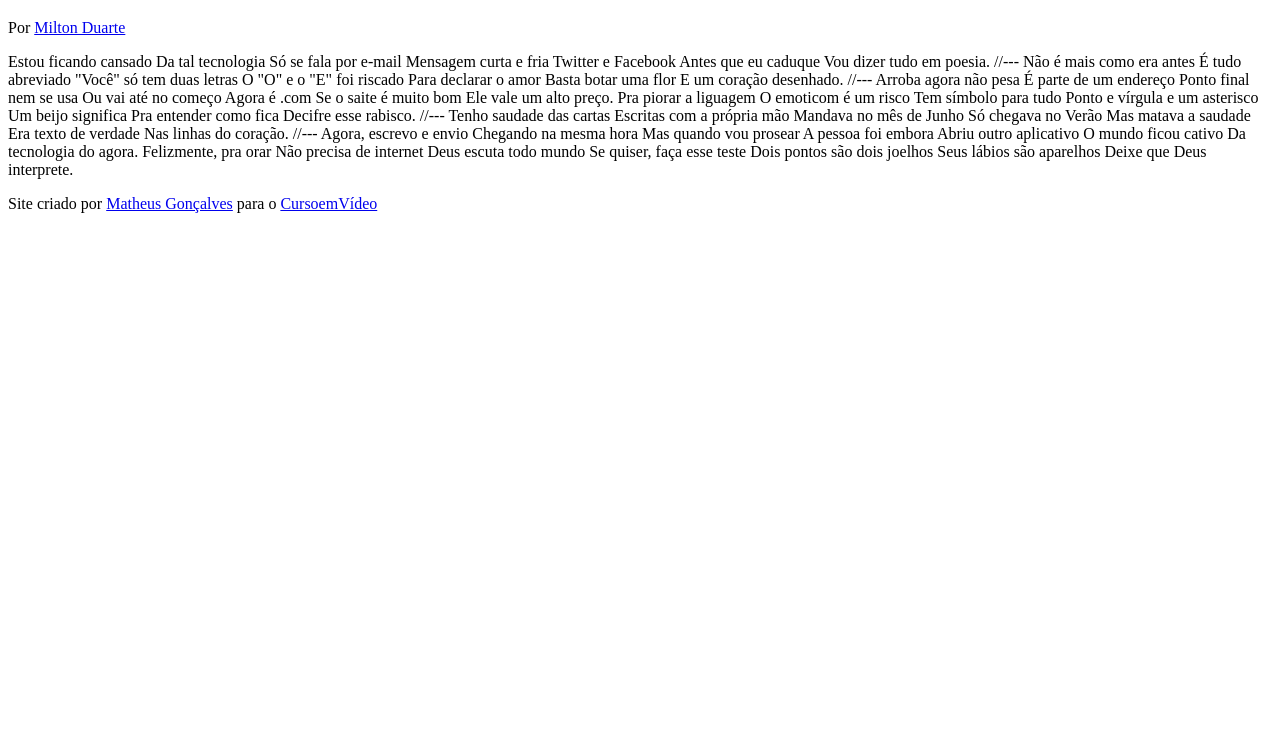
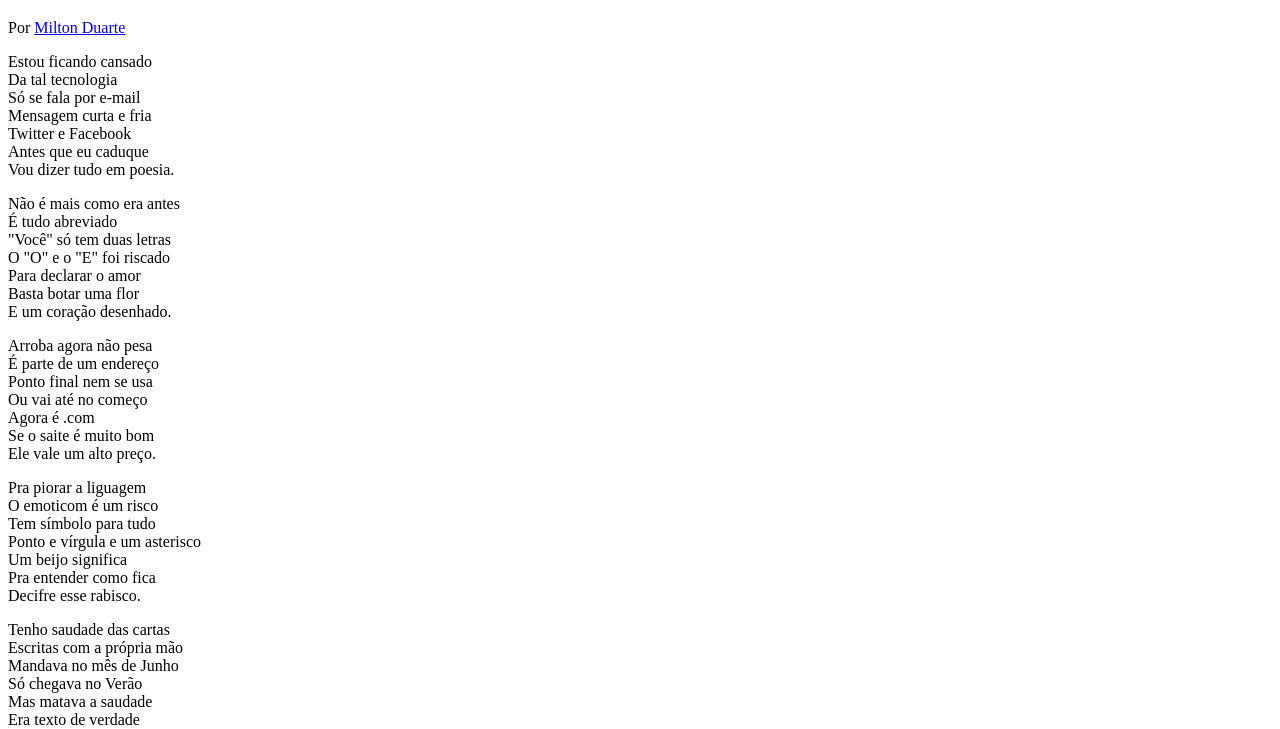
Before and after one commit to mxtheusleonel/html-css, a plain HTML site: page desafios/d012/index.html in a window 1280 px wide. Shown: the part 61-790 px from the top of the page. Drawn offline with Linux system fonts and the light colour scheme.

Commit message:
html concluido

```diff
--- /dev/null
+++ b/desafios/d012/estilo/style.css
@@ -0,0 +1 @@
+@charset "UTF-8";
--- a/desafios/d012/index.html
+++ b/desafios/d012/index.html
@@ -4,6 +4,7 @@
     <meta charset="UTF-8">
     <meta name="viewport" content="width=device-width, initial-scale=1.0">
     <title>Cordel Moderno</title>
+    <link rel="stylesheet" href="estilo/style.css">
 </head>
 <body>
     <header>
@@ -11,72 +12,88 @@
         <p>Por <a href="https://www.recantodasletras.com.br/poesias/3186743" target="_blank">Milton Duarte</a></p>
     </header>
 
-    Estou ficando cansado
-    Da tal tecnologia
-    Só se fala por e-mail
-    Mensagem curta e fria
-    Twitter e Facebook
-    Antes que eu caduque
-    Vou dizer tudo em poesia.
+    <section>
+        <p>
+            Estou ficando cansado <br>
+            Da tal tecnologia <br>
+            Só se fala por e-mail <br>
+            Mensagem curta e fria <br>
+            Twitter e Facebook <br>
+            Antes que eu caduque <br>
+            Vou dizer tudo em poesia.
+        </p>
+    </section>
 
-    //---
+    <section>
+        <p>
+            Não é mais como era antes <br>
+            É tudo abreviado <br>
+            "Você" só tem duas letras <br>
+            O "O" e o "E" foi riscado <br>
+            Para declarar o amor <br>
+            Basta botar uma flor <br>
+            E um coração desenhado.
+        </p>
+    </section>
 
-    Não é mais como era antes
-    É tudo abreviado
-    "Você" só tem duas letras
-    O "O" e o "E" foi riscado
-    Para declarar o amor
-    Basta botar uma flor
-    E um coração desenhado.
+    <section>
+        <p>
+            Arroba agora não pesa <br>
+            É parte de um endereço <br>
+            Ponto final nem se usa <br>
+            Ou vai até no começo <br>
+            Agora é .com <br>
+            Se o saite é muito bom <br>
+            Ele vale um alto preço.
+        </p>
 
-    //---
+        <p>
+            Pra piorar a liguagem <br>
+            O emoticom é um risco <br>
+            Tem símbolo para tudo <br>
+            Ponto e vírgula e um asterisco <br>
+            Um beijo significa <br>
+            Pra entender como fica <br>
+            Decifre esse rabisco.
+        </p>
+    </section>
 
-    Arroba agora não pesa
-    É parte de um endereço
-    Ponto final nem se usa
-    Ou vai até no começo
-    Agora é .com
-    Se o saite é muito bom
-    Ele vale um alto preço.
+    <section>
+        <p>
+            Tenho saudade das cartas <br>
+            Escritas com a própria mão <br>
+            Mandava no mês de Junho <br>
+            Só chegava no Verão <br>
+            Mas matava a saudade <br>
+            Era texto de verdade <br>
+            Nas linhas do coração.
+        </p>
+    </section>
 
-    Pra piorar a liguagem
-    O emoticom é um risco
-    Tem símbolo para tudo
-    Ponto e vírgula e um asterisco
-    Um beijo significa
-    Pra entender como fica
-    Decifre esse rabisco.
+    <section>
+        <p>
+            Agora, escrevo e envio <br>
+            Chegando na mesma hora <br>
+            Mas quando vou prosear <br>
+            A pessoa foi embora <br>
+            Abriu outro aplicativo <br>
+            O mundo ficou cativo <br>
+            Da tecnologia do agora.
+        </p>
 
-    //---
-
-    Tenho saudade das cartas
-    Escritas com a própria mão
-    Mandava no mês de Junho
-    Só chegava no Verão
-    Mas matava a saudade
-    Era texto de verdade
-    Nas linhas do coração.
-
-    //---
-
-    Agora, escrevo e envio
-    Chegando na mesma hora
-    Mas quando vou prosear
-    A pessoa foi embora
-    Abriu outro aplicativo
-    O mundo ficou cativo
-    Da tecnologia do agora.
-
-    Felizmente, pra orar
-    Não precisa de internet
-    Deus escuta todo mundo
-    Se quiser, faça esse teste
-    Dois pontos são dois joelhos
-    Seus lábios são aparelhos
-    Deixe que Deus interprete.
+        <p>
+            Felizmente, pra orar <br>
+            Não precisa de internet <br>
+            Deus escuta todo mundo <br>
+            Se quiser, faça esse teste <br>
+            Dois pontos são dois joelhos <br>
+            Seus lábios são aparelhos <br>
+            Deixe que Deus interprete.
+        </p>
+    </section>
 
     <footer>
-        <p>Site criado por <a href="https://mxtheusleonel.github.io" target="_blank">Matheus Gonçalves</a> para o <a href="https://www.cursoemvideo.com" target="_blank">CursoemVídeo</a></p>
+        <p>Site criado por <a href="https://github.com/mxtheusleonel" target="_blank">Matheus Gonçalves</a> para o <a href="https://www.cursoemvideo.com" target="_blank">CursoemVídeo</a></p>
     </footer>
 </body>
 </html>
```
